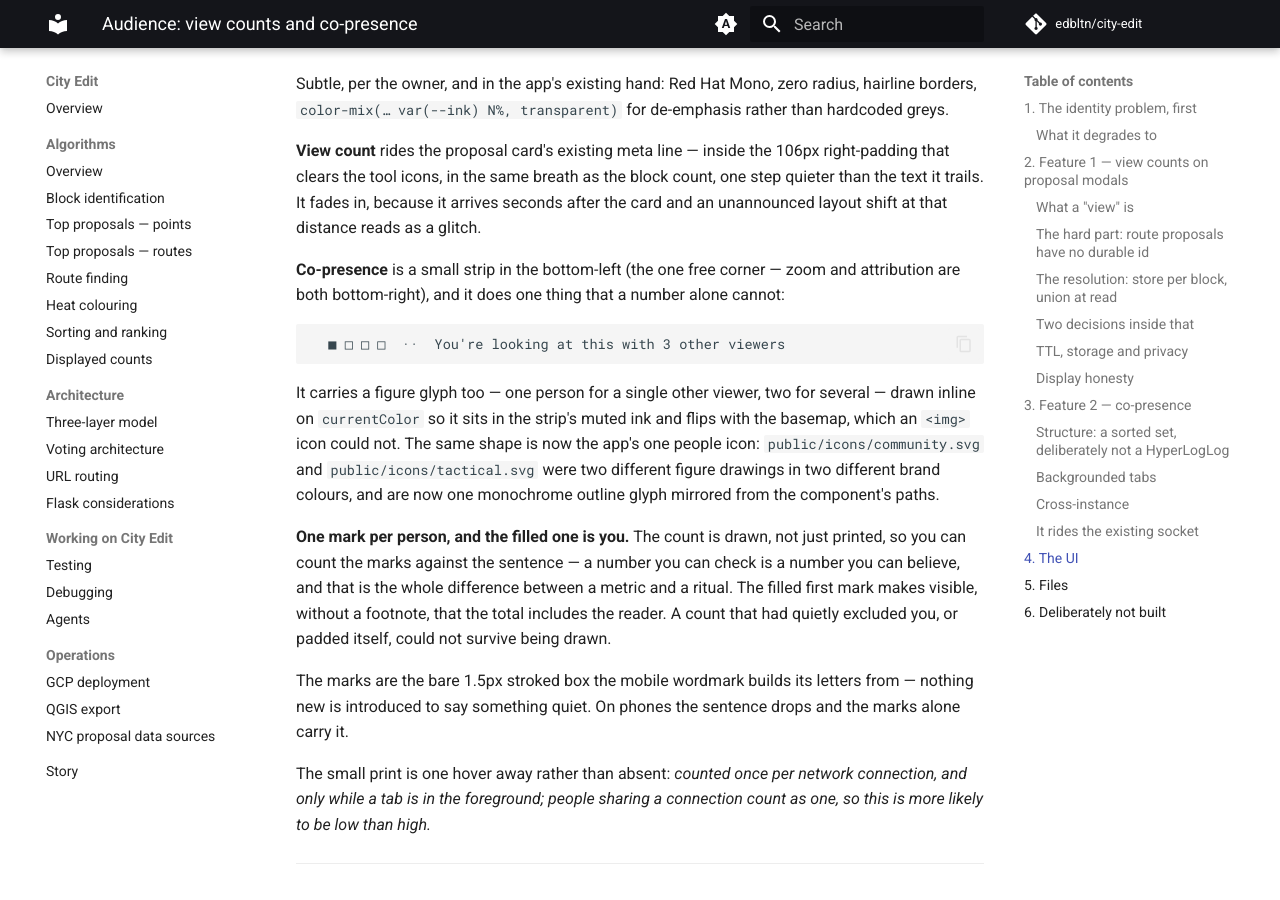
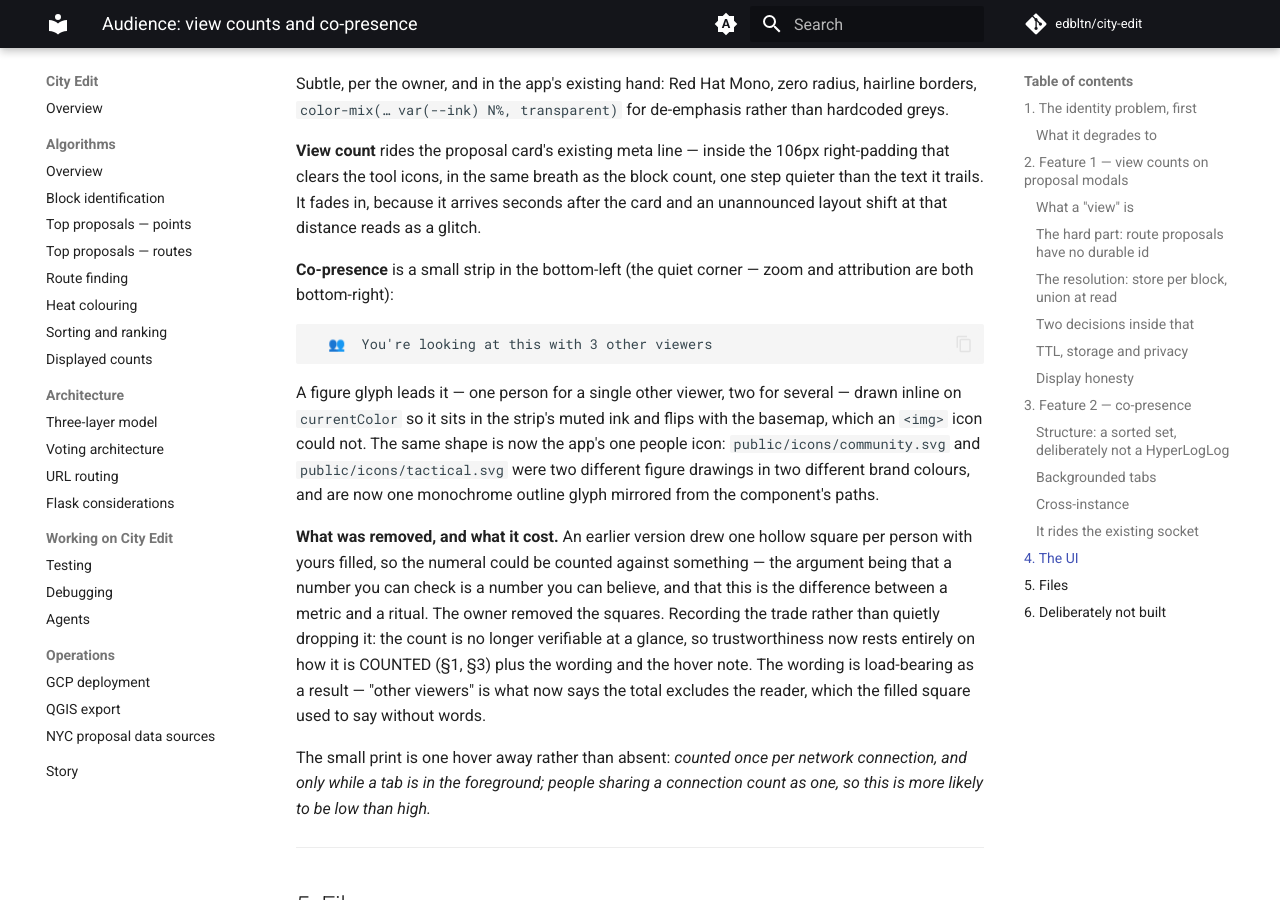
Before and after one commit to edbltn/city-edit, an MkDocs documentation site: the page built from docs/audience-design.md, in a window 1280 px wide and 900 px high, scrolled down 6425 px. Built offline with MkDocs 1.6.1 and Material for MkDocs 9.7.7, drawn with Linux system fonts in a browser that asks for light colours; comment, search, counter and statistics services are not loaded.

Commit message:
feat(audience): drop the per-person marks from the co-presence strip
Removed by request. The strip is now the figure glyph and the sentence.

Recording the trade rather than dropping it silently, because the marks were
not decoration: one hollow square per person with yours filled let the numeral
be counted against something, and the argument for them was that a number you
can check is a number you can believe. With them gone the count is no longer
verifiable at a glance, so trustworthiness rests entirely on how it is COUNTED
— the identity key that under-counts on purpose, the hidden tab that leaves the
room, the lost socket that shows nothing — plus the wording and the hover note.

That makes the wording load-bearing in a way it was not before: "other viewers"
is now the only thing saying the total excludes the reader, which the filled
first square used to say without words. Worth knowing if the copy is ever
revisited.

Two things that existed only to serve the marks went with them. MAX_MARKS and
the overflow "+N" are dead. And the phone rule hid the sentence — correct when
a row of squares carried the count on its own, but it would now leave a figure
glyph and no number at all, so phones keep the text; at 10px the line is ~260px
and fits a 375px screen.

The component docstring argued at length for drawing the count. It has been
rewritten rather than left standing, since a comment defending a thing that is
no longer on screen is worse than no comment.

Verified live against the churn helper: 327px wide (was 371), glyph plus "4
other viewers", no marks in the DOM.

Co-Authored-By: Claude Opus 5 (1M context) <noreply@anthropic.com>

````diff
--- a/docs/audience-design.md
+++ b/docs/audience-design.md
@@ -289,15 +289,14 @@ count, one step quieter than the text it trails. It fades in, because it
 arrives seconds after the card and an unannounced layout shift at that distance
 reads as a glitch.
 
-**Co-presence** is a small strip in the bottom-left (the one free corner —
-zoom and attribution are both bottom-right), and it does one thing that a
-number alone cannot:
+**Co-presence** is a small strip in the bottom-left (the quiet corner — zoom
+and attribution are both bottom-right):
 
 ```
-  ■ □ □ □  ··  You're looking at this with 3 other viewers
+  👥  You're looking at this with 3 other viewers
 ```
 
-It carries a figure glyph too — one person for a single other viewer, two for
+A figure glyph leads it — one person for a single other viewer, two for
 several — drawn inline on `currentColor` so it sits in the strip's muted ink
 and flips with the basemap, which an `<img>` icon could not. The same shape is
 now the app's one people icon: `public/icons/community.svg` and
@@ -305,16 +304,15 @@ now the app's one people icon: `public/icons/community.svg` and
 brand colours, and are now one monochrome outline glyph mirrored from the
 component's paths.
 
-**One mark per person, and the filled one is you.** The count is drawn, not
-just printed, so you can count the marks against the sentence — a number you
-can check is a number you can believe, and that is the whole difference between
-a metric and a ritual. The filled first mark makes visible, without a footnote,
-that the total includes the reader. A count that had quietly excluded you, or
-padded itself, could not survive being drawn.
-
-The marks are the bare 1.5px stroked box the mobile wordmark builds its letters
-from — nothing new is introduced to say something quiet. On phones the sentence
-drops and the marks alone carry it.
+**What was removed, and what it cost.** An earlier version drew one hollow
+square per person with yours filled, so the numeral could be counted against
+something — the argument being that a number you can check is a number you can
+believe, and that this is the difference between a metric and a ritual. The
+owner removed the squares. Recording the trade rather than quietly dropping it:
+the count is no longer verifiable at a glance, so trustworthiness now rests
+entirely on how it is COUNTED (§1, §3) plus the wording and the hover note. The
+wording is load-bearing as a result — "other viewers" is what now says the
+total excludes the reader, which the filled square used to say without words.
 
 The small print is one hover away rather than absent: *counted once per network
 connection, and only while a tab is in the foreground; people sharing a
````
Also changed, not shown: client-react/src/components/CoPresence/CoPresence.css (+9 -52 lines), client-react/src/components/CoPresence/CoPresence.tsx (+11 -28 lines).
